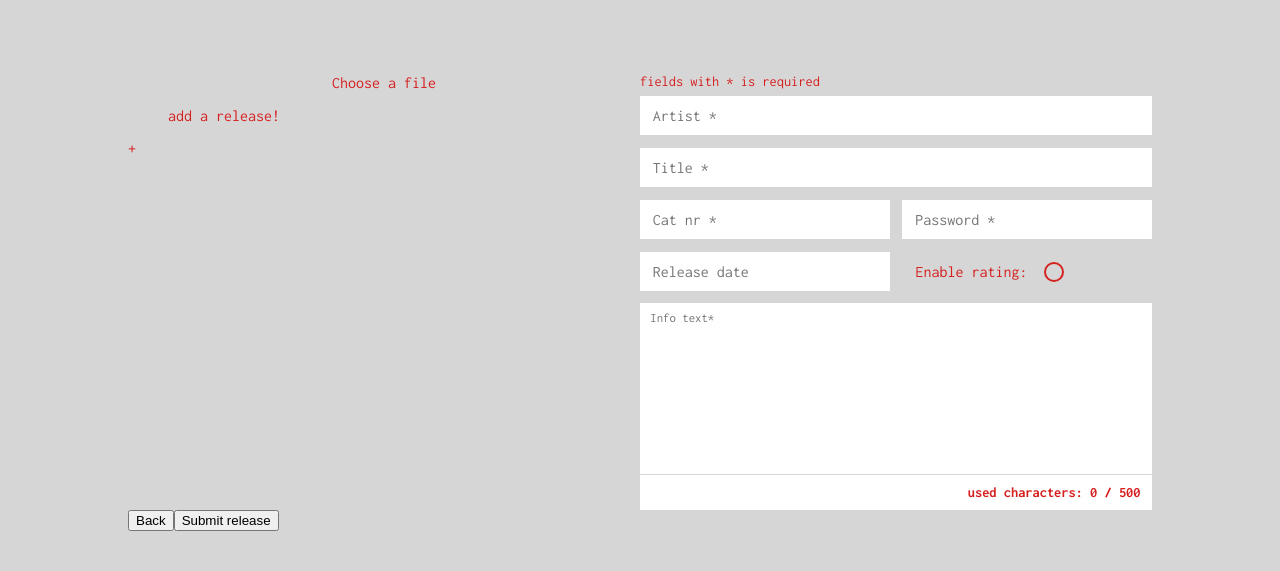
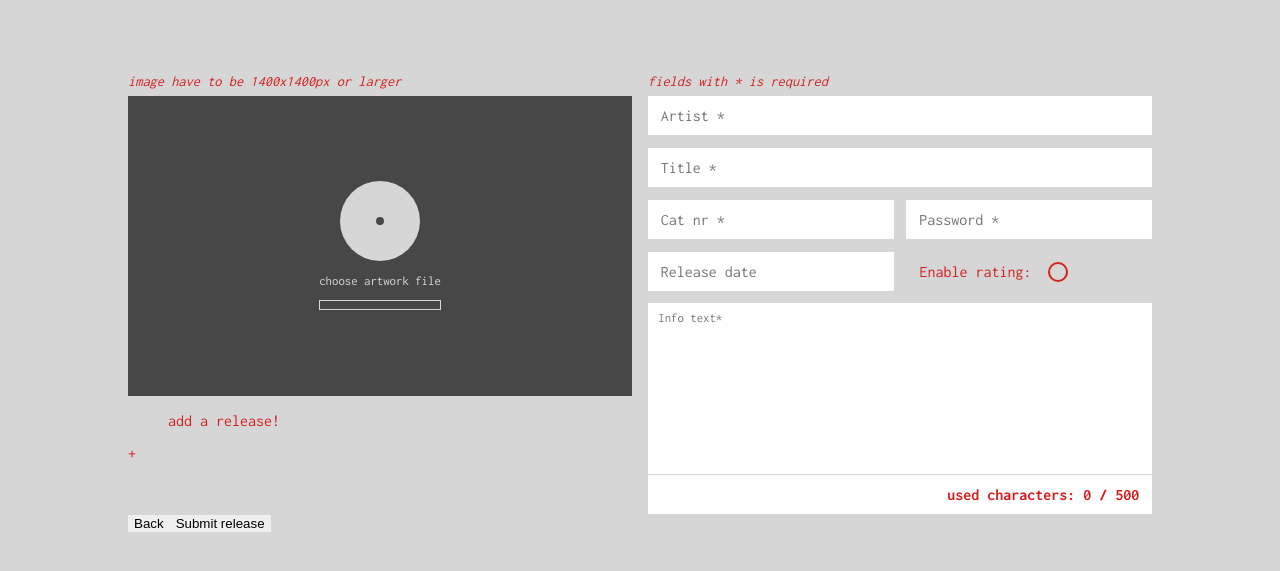
Before and after one commit to patrik909/promomoria, a React app in the folder promo/: page /AddRelease in a window 1280 px wide. Shown: the part 105-676 px from the top of the page. Built offline with nearby package versions, Linux system fonts and the light colour scheme.

Commit message:
Artwork upload is working correctly now

```diff
--- a/promo/src/Components/AddReleaseArtwork.js
+++ b/promo/src/Components/AddReleaseArtwork.js
@@ -7,12 +7,35 @@ class AddReleaseArtwork extends Component {
     state = {
         imageName: '',
         imageUrl: '',
-        loaded: 0
+        loaded: 0,
+        message: ''
     }
 
-    addArtwork = event => {
+    checkArtwork = event => {
+        let image = event.target.files[0];
 
-        let image = event.target.files[0];
+        if (event.target.files && event.target.files[0]) {
+            var reader = new FileReader();
+            reader.onload = (e) => {
+              var img = new Image;
+              img.onload = () => {
+                  if ( img.width > 1399 && img.height > 1399 ) {
+                    this.addArtwork(image);
+                    this.setState({ message: '' })
+                  } else {
+                    this.setState({ message: 'Artwork is to small!' })
+                  }
+                console.log(img.width);
+                console.log(img.height);
+              };
+              img.src = reader.result;
+            };
+            reader.readAsDataURL(event.target.files[0]);
+          }
+
+    }
+
+    addArtwork = image => {
         const data = new FormData();
         data.append('artwork', image, image.name);
 
@@ -47,26 +70,42 @@ class AddReleaseArtwork extends Component {
 
         return (
             <div className="ArtworkUploader">
-                {this.state.imageUrl ? (
+                <p className="helper">Image have to be 1400x1400px or larger</p>
                 <div className="ArtworkHolder">
-                        <img src={this.state.imageUrl ? 'api/' + this.state.imageUrl : null} alt="Release Artwork" />
-                        <Button
-                            innerText={'Delete'}
-                            onClick={this.removeArtwork}
-                        />
-                    </div>
-                ) : (
-                    <div className="center column">
-                        <label htmlFor="uploadArtworkInput">Choose a file</label>
-                        <div id="artworkProcessBar"><div className="fileProcessed" style={{width : Math.round(this.state.loaded,2) + '%'}}></div> </div>
-                    </div>
-                )}
+                    {
+                        !this.state.imageUrl ? (
+                            <div>
+                                <label htmlFor="uploadArtworkInput" className="ArtworkFileInput">
+                                    <div className="ArtworkPlaceholderIcon"><div className="CenterHole"></div></div>
+                                    <p>Choose artwork file</p>
+                                    {
+                                        this.state.message ? (
+                                            <p className="ToSmallImage">{this.state.message}</p>
+                                        ) : ( null )
+                                    }
+                                </label>
                                 <input
                                     type="file"
                                     className="hideInputFile"
                                     id="uploadArtworkInput"
-                    onChange={this.addArtwork}
+                                    onChange={this.checkArtwork}
                                 />
+                                <div className="ArtworkProcessBar">
+                                    <div className="FileProcessed" style={{ width : Math.round(this.state.loaded, 2) + '%' }}></div>
+                                </div>
+                            </div>
+                        ) : (
+                            <div className="ArtworkImage" style={{width: '100%', height: '100%', overflow:'hidden', position:'relative'}}>
+                                <img src={this.state.imageUrl ? 'api/' + this.state.imageUrl : null} alt="Release Artwork" style={{width: '100%', position: ' absolute'}}/>
+                                <Button
+                                    className={'DeleteArtwork'}
+                                    innerText={'X'}
+                                    onClick={this.removeArtwork}
+                                />
+                            </div>
+                        )
+                    }
+                </div>
             </div>
         );
     }
--- a/promo/src/Components/AddReleaseInfo.js
+++ b/promo/src/Components/AddReleaseInfo.js
@@ -1,44 +1,43 @@
-import React, { Component } from 'react';
+import React from 'react';
 import Inputfield from '../Components/Parts/Inputfield.js';
 
-class AddReleaseInfo extends Component {
+function AddReleaseInfo(props) {
 
-    render() {
     return (
         <div className="AddReleaseInfo">
-                <p>Fields with * is required</p>
+            <p className="helper">Fields with * is required</p>
             <Inputfield
                 className={'full-width'}
                 placeholder={'Artist *'}
-                    onChange={this.props.handleArtist}
+                onChange={props.handleArtist}
             />
             <Inputfield
                 className={'full-width'}
                 placeholder={'Title *'}
-                    onChange={this.props.handleTitle}
+                onChange={props.handleTitle}
             />
             <div className={'flex'}>
                 <Inputfield
                     className={'half-width'}
                     placeholder={'Cat nr *'}
-                        onChange={this.props.handleCatNr}
+                    onChange={props.handleCatNr}
                 />
                 <Inputfield
                     className={'half-width'}
                     placeholder={'Password *'}
-                        onChange={this.props.handlePassword}
+                    onChange={props.handlePassword}
                 />
             </div>
             <div className={'flex'}>
                 <Inputfield
                     className={'half-width'}
                     placeholder={'Release date'}
-                        onChange={this.props.handleReleaseDate}
+                    onChange={props.handleReleaseDate}
                 />
                 <div className="EnableRating half-width flex">
                     <p>Enable rating:</p>
-                        <label htmlFor="enable-rating" style={{background : this.props.ratingEnabled ? ( 'rgb(213, 32, 32)' ) : ( null )}}></label>
-                        <input type="checkbox" className="hide" id="enable-rating" value={1} onClick={this.props.handleRating} />
+                    <label htmlFor="enable-rating" style={{background : props.ratingEnabled ? ( 'rgb(213, 32, 32)' ) : ( null )}}></label>
+                    <input type="checkbox" className="hide" id="enable-rating" value={1} onClick={props.handleRating} />
                 </div>
             </div>
 
@@ -47,12 +46,12 @@ class AddReleaseInfo extends Component {
                 placeholder="Info text*"
                 rows="12"
                 maxLength="500"
-                    onChange={this.props.handleInfoText}
+                onChange={props.handleInfoText}
             ></textarea>
-                <p className="UsedCharacters">Used characters: {this.props.infoTextLength} / 500</p>
+            <p className="UsedCharacters">Used characters: {props.infoTextLength} / 500</p>
         </div>
     );
-    }
+
 }
 
 export default AddReleaseInfo;
--- a/promo/src/scss/_mixin.scss
+++ b/promo/src/scss/_mixin.scss
@@ -3,6 +3,7 @@
 $main-color: rgb(214, 214, 214);
 $accent-color: rgb(213, 32, 32);
 $main-font: 'Inconsolata', monospace;
+$fast-transition: 200ms;
 
 .verticalWrapper {
   display: flex;
@@ -37,6 +38,16 @@ p {
   display: none;
 }
 
+.helper {
+  margin: 0;
+  font-size: 0.9em;
+  font-style: italic;
+}
+
+button {
+  border: none;
+}
+
 .center {
   display: flex;
   justify-content: center;
--- a/promo/src/scss/_mobile.scss
+++ b/promo/src/scss/_mobile.scss
@@ -139,16 +139,85 @@ main.AddRelease {
 
   .AddReleaseFiles {
     width: 50%;
+    margin-right: 0.5em;
 
+    .ArtworkHolder {
+      @include center-content;
+      margin-top: 0.4em;
+      width: 100%;
+      height: 300px;
+      background:rgb(71, 71, 71);
+
+      .ArtworkFileInput {
+        display: flex;
+        flex-direction: column;
+        align-items: center;
+
+        .ArtworkPlaceholderIcon {
+          @include center-content;
+          height: 5em;
+          width: 5em;
+          background: $main-color;
+          border-radius: 50%;
+          transition: $fast-transition;
+
+          .CenterHole {
+            height: 0.5em;
+            width: 0.5em;
+            background:rgb(71, 71, 71);
+            border-radius: 50%;
+          }
+        }
+
+        p {
+          color: $main-color;
+          font-size: 0.8rem;
+          transition: $fast-transition;
+        }
+        &:hover div{
+          background: white;
+        }
+        &:hover p {
+          color: white;
+        }
+      }
+      .ArtworkProcessBar {
+        height: 0.5em;
+        border: 1px solid $main-color;
+
+        .FileProcessed {
+          height: 100%;
+          background: $main-color;
+        }
+      }
+      .ToSmallImage {
+        margin: 0 0 1em 0;
+        padding: 0.4em;
+        background: $accent-color;
+        color: $main-color;
+        font-weight: 700;
+      }
+
+      .DeleteArtwork {
+        height: 1.8em;
+        width: 1.8em;
+        background: $main-color;
+        z-index: 100;
+        position: absolute;
+        right: 0.5em;
+        top: 0.5em;
+        font-size: 1em;
+        transition: $fast-transition;
+        &:hover {
+          background: white;
+        }
+      }
+    }
   }
 
   .AddReleaseInfo {
     width: 50%;
-
-    p {
-      margin: 0;
-      font-size: 0.9em;
-    }
+    margin-left: 0.5rem;
 
     input,
     textarea {
@@ -193,6 +262,7 @@ main.AddRelease {
 
     .UsedCharacters {
       padding: 0.7em 0.8em;
+      margin: 0;
       background: white;
       text-align: right;
       font-style: normal;
@@ -200,35 +270,6 @@ main.AddRelease {
     }
 
   }
-
-  // .ArtworkUploader {
-  //   background: black;
-  //   height: 25rem;
-  //   img {
-  //     width: 100%;
-  //     position: absolute;
-  //   }
-  //   #artworkProcessBar{
-  //     display: flex;
-  //     border: 1px solid $main-color;
-  //     width: 60% !important;
-  //     margin: 1rem auto;
-  //     height: 10px;
-  //   }
-
-  //   .ArtworkHolder {
-  //     overflow: hidden;
-  //     position: relative;
-  //   }
-  //   label {
-  //     cursor: pointer;
-  //     color: $main-color;
-  //     &:hover {
-  //       color:white;
-  //   }
-  //   }
-
-  // }
 }
 
 }
```
Also changed, not shown: promo/src/css/main.css. Lines whose indentation alone changed are shown as unchanged.
